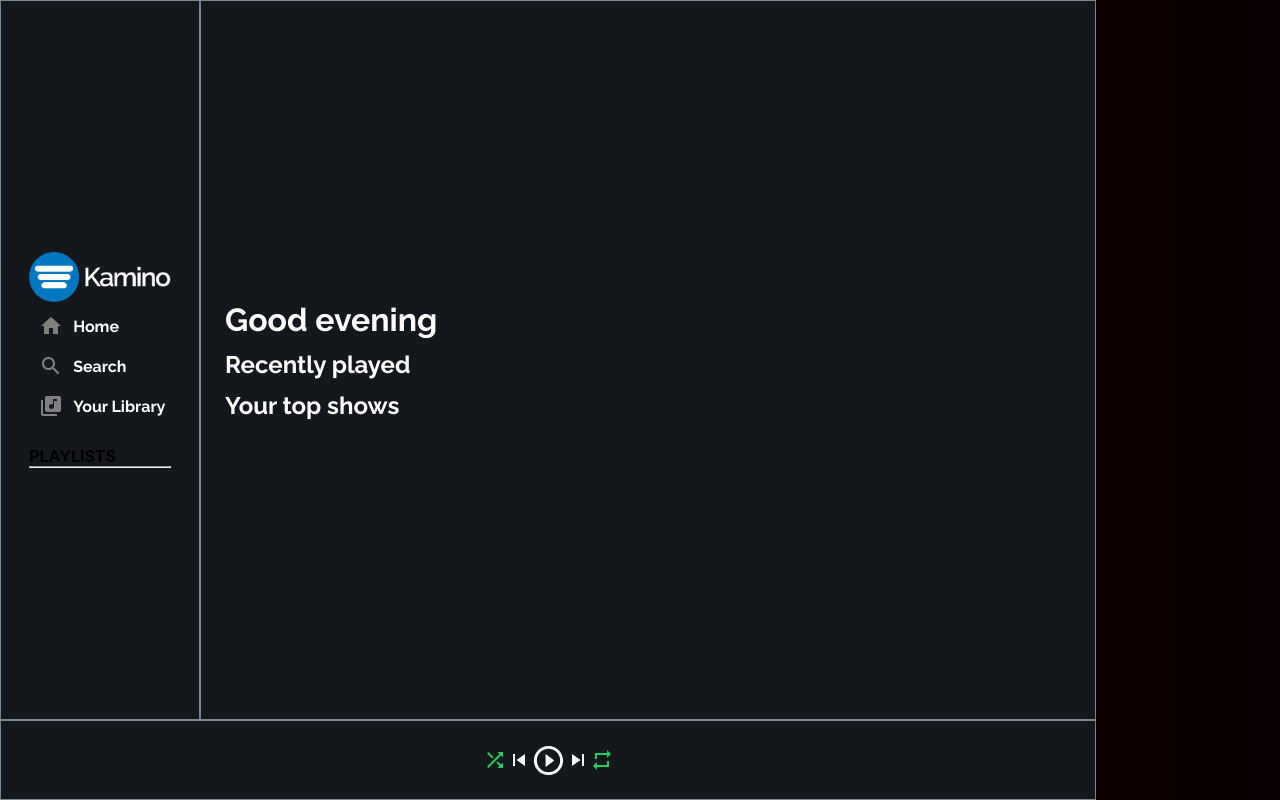
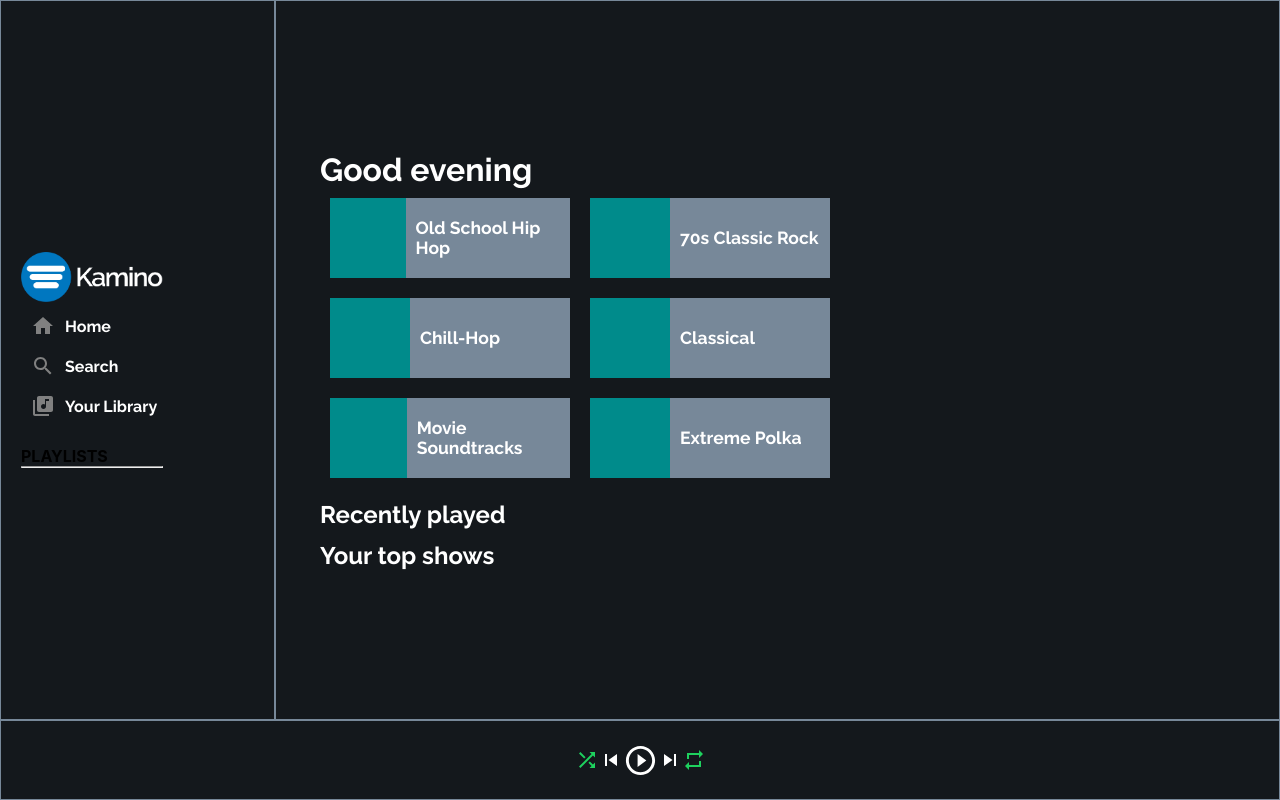
Before and after one commit to eban5/kamino, a React (Create React App) app: page / in a window 1280 px wide. Built offline with nearby package versions, Linux system fonts and the light colour scheme.

Commit message:
Home page quick playlists

```diff
--- a/src/App.css
+++ b/src/App.css
@@ -19,7 +19,7 @@ h6 {
 	background: linear-gradient(90deg, #070000 0%, #220001 50%, #070000 100%);
 	height: 100vh;
 	display: grid;
-	grid-template-columns: 200px 70%;
+	grid-template-columns: 275px auto;
 	grid-template-rows: 90% 10%;
 
 }
@@ -34,6 +34,11 @@ footer {
 	background: var(--color-dark-gray);
 	display: flex;
 	align-items: center;
-	justify-content: center;
+	justify-content:center;
   border: 1px solid var(--color-light-gray);
+	padding: 20px;
 }
+
+main, aside {
+	justify-content:left;
+}
--- a/src/App.tsx
+++ b/src/App.tsx
@@ -6,7 +6,29 @@ import Controls from "./Controls";
 import { Container, Grid, Paper } from "@material-ui/core";
 
 export const Home = () => {
-	return <div className="home"></div>;
+	const dummyPlaylistNames = [
+		"Old School Hip Hop",
+		"70s Classic Rock",
+		"Chill-Hop",
+		"Classical",
+		"Movie Soundtracks",
+		"Extreme Polka",
+	];
+
+	return (
+		<div className="quick-playlist-container">
+			{dummyPlaylistNames.map((name: string) => {
+				return (
+					<div className="quick-playlist-item">
+						<div className="quick-playlist-item__image"></div>
+						<div className="quick-playlist-item__name">
+							<h3>{name}</h3>
+						</div>
+					</div>
+				);
+			})}
+		</div>
+	);
 };
 
 export const Greeting = () => {
@@ -27,7 +49,7 @@ function App() {
 					<Grid container spacing={3}>
 						<Grid item xs={12} md={8} lg={9}>
 							<Greeting />
-							<Paper>{}</Paper>
+							<Home />
 						</Grid>
 					</Grid>
 					<Grid container spacing={3}>
--- a/src/Home.css
+++ b/src/Home.css
@@ -1,3 +1,31 @@
 .home {
+}
 
+.quick-playlist-container {
+	display: flex;
+	flex-wrap: wrap;
 }
+.quick-playlist-item {
+	display: flex;
+	margin: 10px;
+	padding: 0;
+	font-size: 15px;
+	width: 240px;
+	height: 80px;
+	background-color: var(--color-light-gray);
+	flex-direction: row;
+}
+
+.quick-playlist-item__image {
+	display: inline-flex;
+	background-color: darkcyan;
+	height: 80px;
+	width: 80px;
+}
+
+.quick-playlist-item__name {
+	display: inline-flex;
+	text-align: left;
+	align-items: center;
+	padding-left: 10px;
+}
--- a/src/index.css
+++ b/src/index.css
@@ -3,6 +3,7 @@ html {
 	--color-dark-gray: #14181c;
 	--color-medium-gray: #283038;
 	--color-light-gray: #789;
+	--color-kamino-blue: #0077c0;
 }
 
 body {
```
